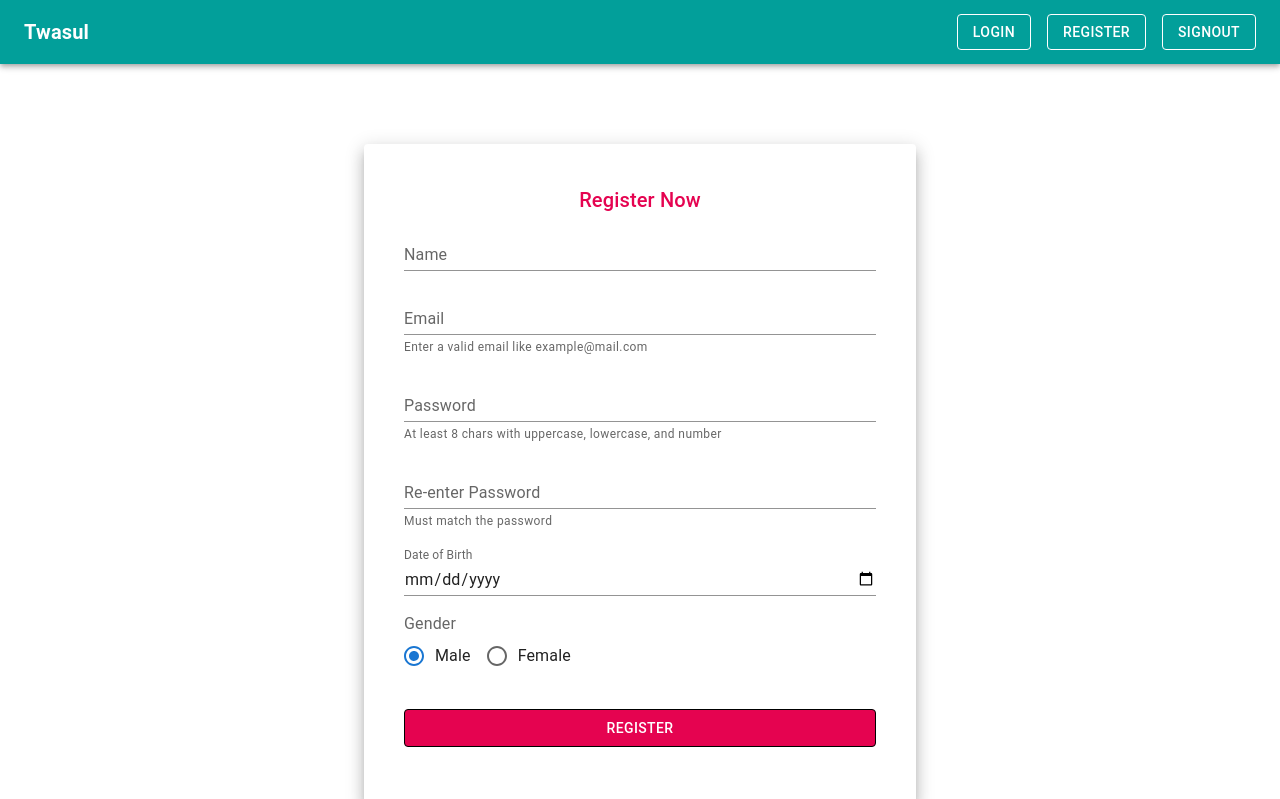
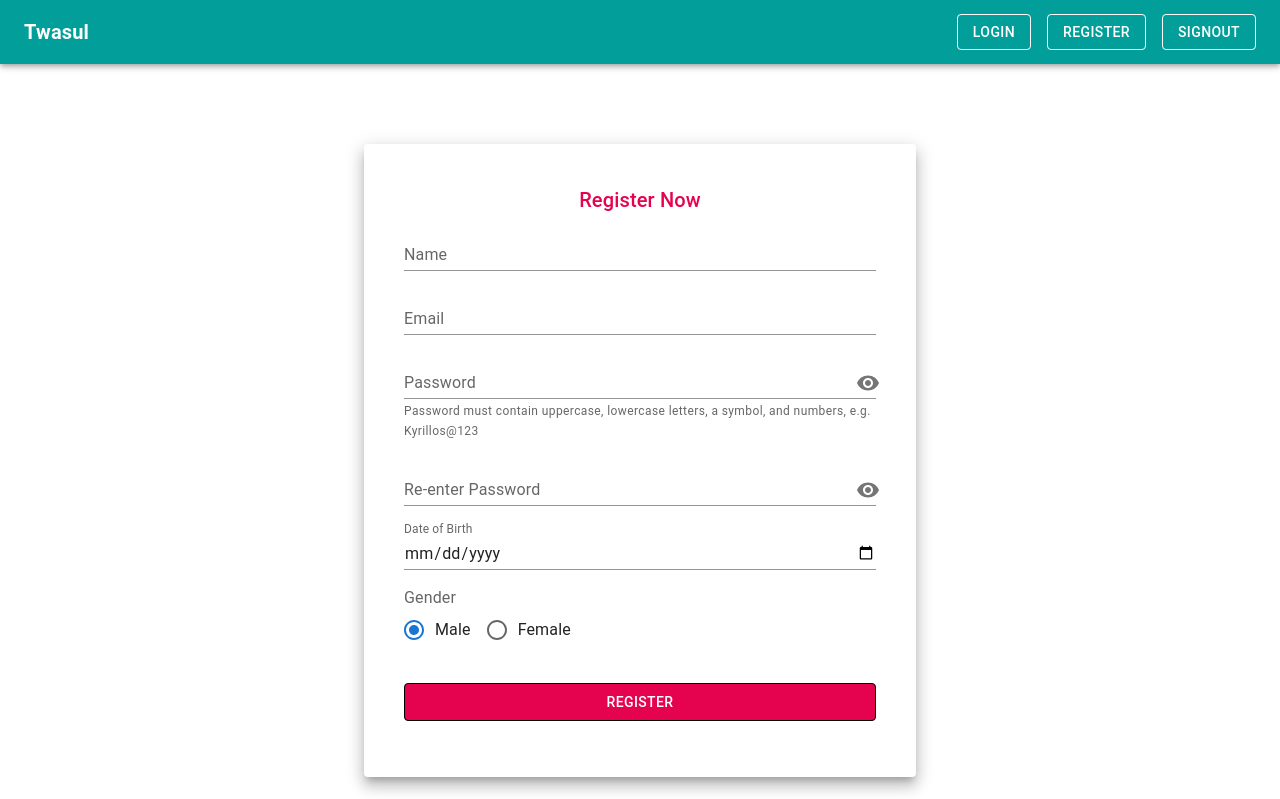
Before and after one commit to KyrillosSamer/Tawasul, a Next.js app: page /register in a window 1280 px wide. Shown: the top 799 px of the page. Built offline with nearby package versions, Linux system fonts and the light colour scheme; what @mui/material-nextjs would draw is missing.

Commit message:
Added password visibility toggle icon in Register form

```diff
--- a/src/app/(pages)/register/page.tsx
+++ b/src/app/(pages)/register/page.tsx
@@ -1,10 +1,13 @@
 'use client';
 
-import React, { useEffect, useState } from 'react';
+import React, { useState } from 'react';
 import {
   Paper, TextField, Container, Typography, Button,
-  RadioGroup, FormControlLabel, Radio, FormLabel, FormControl
+  RadioGroup, FormControlLabel, Radio, FormLabel, FormControl,
+  InputAdornment,
+  IconButton
 } from '@mui/material';
+import { Visibility, VisibilityOff } from '@mui/icons-material';
 import { useDispatch, useSelector } from 'react-redux';
 import { handleRegister } from '@/lib/authSlice';
 import toast from 'react-hot-toast';
@@ -20,49 +23,26 @@ export default function Register() {
     dateOfBirth: '',
   });
 
-  const [errors, setErrors] = useState({
-    email: '',
-    password: '',
-    rePassword: '',
-  });
-
   const { isLoading, error } = useSelector((state: any) => state.auth);
 
-  // 🔻 حذف فلاج الـ loading من sessionStorage
-  useEffect(() => {
-    sessionStorage.removeItem('loading-register');
-  }, []);
-
-  const validate = () => {
-    const newErrors: any = {};
-    const emailRegex = /^[^\s@]+@[^\s@]+\.[^\s@]+$/;
-    const passwordRegex = /^(?=.*[a-z])(?=.*[A-Z])(?=.*\d).{8,}$/;
-
-    if (!emailRegex.test(formData.email)) {
-      newErrors.email = 'Please enter a valid email.';
-    }
-
-    if (!passwordRegex.test(formData.password)) {
-      newErrors.password = 'Password must be at least 8 characters with uppercase, lowercase, and a number.';
-    }
-
-    if (formData.password !== formData.rePassword) {
-      newErrors.rePassword = 'Passwords do not match.';
-    }
-
-    setErrors(newErrors);
-    return Object.keys(newErrors).length === 0;
-  };
+  // حالة إظهار/إخفاء الباسورد
+  const [showPassword, setShowPassword] = useState(false);
+  const [showRePassword, setShowRePassword] = useState(false);
 
   const handleChange = (e: React.ChangeEvent<HTMLInputElement>) => {
     setFormData({ ...formData, [e.target.name]: e.target.value });
-    setErrors({ ...errors, [e.target.name]: '' });
+  };
+
+  const toggleShowPassword = () => {
+    setShowPassword((prev) => !prev);
+  };
+
+  const toggleShowRePassword = () => {
+    setShowRePassword((prev) => !prev);
   };
 
   const submitHandler = (e: React.FormEvent) => {
     e.preventDefault();
-
-    if (!validate()) return;
 
     dispatch(handleRegister(formData) as any)
       .unwrap()
@@ -76,7 +56,6 @@ export default function Register() {
           gender: 'male',
           dateOfBirth: '',
         });
-        setErrors({});
       })
       .catch((err: string) => {
         toast.error(err);
@@ -92,41 +71,78 @@ export default function Register() {
 
         <form onSubmit={submitHandler}>
           <TextField
-            fullWidth label="Name" name="name"
+            fullWidth
+            label="Name"
+            name="name"
             value={formData.name}
             onChange={handleChange}
-            variant="standard" sx={{ mb: 2 }}
+            variant="standard"
+            sx={{ mb: 2 }}
           />
 
           <TextField
-            fullWidth label="Email" name="email"
+            fullWidth
+            label="Email"
+            name="email"
             value={formData.email}
             onChange={handleChange}
-            type="email" variant="standard" sx={{ mb: 2 }}
-            error={Boolean(errors.email)}
-            helperText={errors.email || 'Enter a valid email like example@mail.com'}
+            type="email"
+            variant="standard"
+            sx={{ mb: 2 }}
           />
 
           <TextField
-            fullWidth label="Password" name="password"
+            fullWidth
+            label="Password"
+            name="password"
             value={formData.password}
             onChange={handleChange}
-            type="password" variant="standard" sx={{ mb: 2 }}
-            error={Boolean(errors.password)}
-            helperText={errors.password || 'At least 8 chars with uppercase, lowercase, and number'}
+            type={showPassword ? "text" : "password"}
+            variant="standard"
+            sx={{ mb: 2 }}
+            helperText="Password must contain uppercase, lowercase letters, a symbol, and numbers, e.g. Kyrillos@123"
+            InputProps={{
+              endAdornment: (
+                <InputAdornment position="end">
+                  <IconButton
+                    aria-label={showPassword ? "Hide password" : "Show password"}
+                    onClick={toggleShowPassword}
+                    edge="end"
+                  >
+                    {showPassword ? <VisibilityOff /> : <Visibility />}
+                  </IconButton>
+                </InputAdornment>
+              ),
+            }}
           />
 
           <TextField
-            fullWidth label="Re-enter Password" name="rePassword"
+            fullWidth
+            label="Re-enter Password"
+            name="rePassword"
             value={formData.rePassword}
             onChange={handleChange}
-            type="password" variant="standard" sx={{ mb: 2 }}
-            error={Boolean(errors.rePassword)}
-            helperText={errors.rePassword || 'Must match the password'}
+            type={showRePassword ? "text" : "password"}
+            variant="standard"
+            sx={{ mb: 2 }}
+            InputProps={{
+              endAdornment: (
+                <InputAdornment position="end">
+                  <IconButton
+                    aria-label={showRePassword ? "Hide password" : "Show password"}
+                    onClick={toggleShowRePassword}
+                    edge="end"
+                  >
+                    {showRePassword ? <VisibilityOff /> : <Visibility />}
+                  </IconButton>
+                </InputAdornment>
+              ),
+            }}
           />
 
           <TextField
-            fullWidth label="Date of Birth"
+            fullWidth
+            label="Date of Birth"
             type="date"
             name="dateOfBirth"
             value={formData.dateOfBirth}
@@ -139,7 +155,8 @@ export default function Register() {
           <FormControl component="fieldset" sx={{ mb: 2 }}>
             <FormLabel component="legend">Gender</FormLabel>
             <RadioGroup
-              row name="gender"
+              row
+              name="gender"
               value={formData.gender}
               onChange={handleChange}
             >
```
